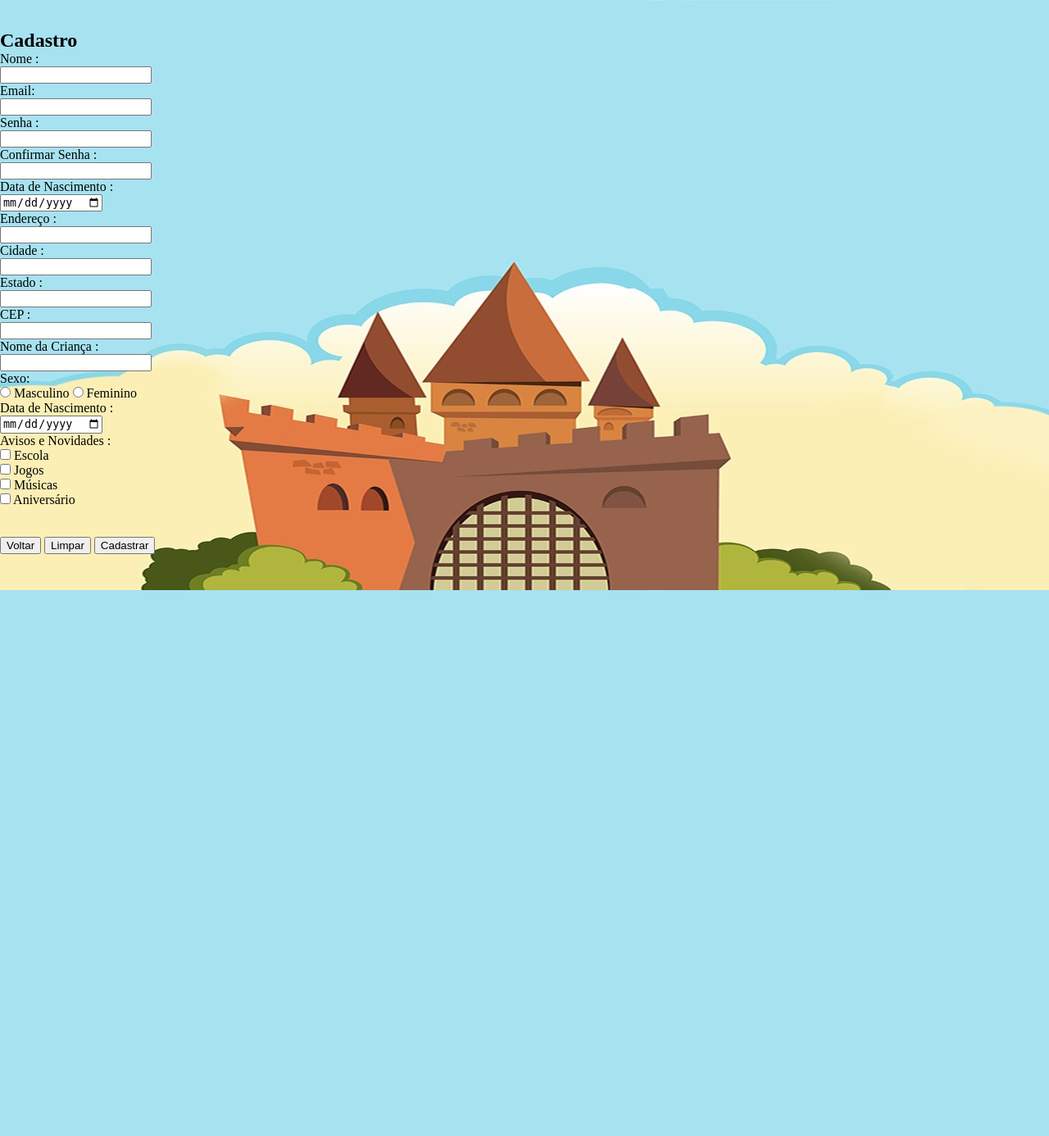
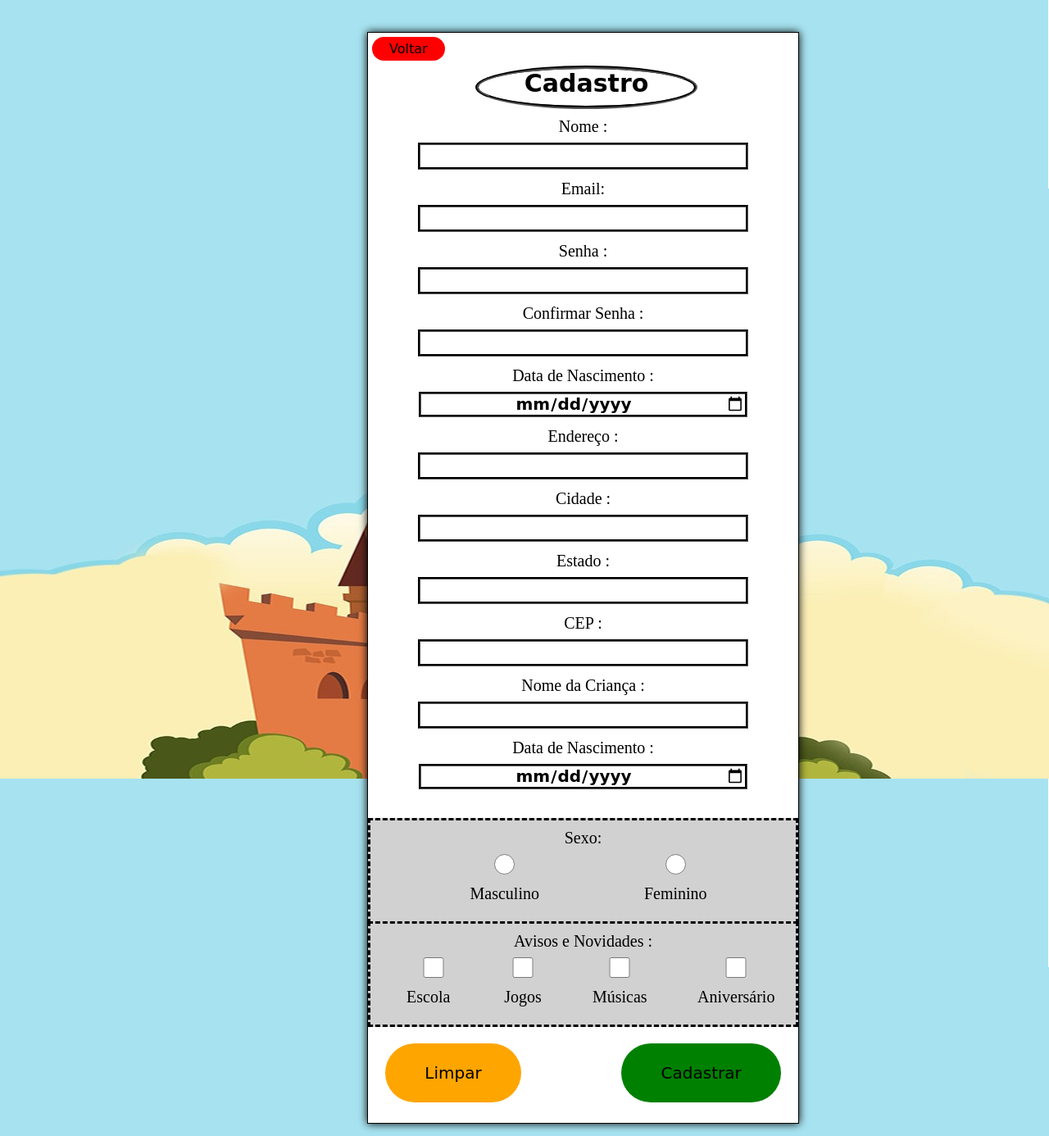
Before and after one commit to giorgio270/Projeto-Castelo-Animado, a PHP site: page /cadastro.html in a window 1280 px wide. Shown: the whole page at 82% size. Before the commit the page ends 720 px from the top, so only its background shows below. Run offline with PHP 8.4, Linux system fonts and the light colour scheme.

Commit message:
CSS Tela de Cadastro

```diff
--- a/cadastro.html
+++ b/cadastro.html
@@ -6,11 +6,13 @@
     <link rel="stylesheet" href="estilo.css">
     <title>Castelo Animado - Cadastro</title>
 </head>
-<body>
+<body class="cadastroBody">
     <br/><br/>
-    <h2>Cadastro</h2>
     <div class="formCadastro">
+        <a href="index.html"><input type="button" class="button" id="voltarCadastro" name="cancel" value="Voltar" /></a>
+        <h2 id="formTitle">Cadastro</h2>
             <form action="https://casteloanimado.azurewebsites.net/gravarusuario.php" method="post">
+                <div class="formHead">
                     Nome :<br/>
                     <input type="text" name="nome" maxlength="50" required pattern="[A-Za-z ]{1,50}"/><br/>
                     Email:<br/>
@@ -44,20 +46,34 @@
                     <input type="number" name="cep"/><br/>
                     Nome da Criança :<br/>
                     <input type="text" name="nomeCrianca" maxlength="50" required pattern="[A-Za-z ]{1,50}"/><br/>
+                    <span id="nascimento">Data de Nascimento :</span><br/>
+                    <input type="date" name="dataNascCrianca" required min="2006-01-01"/><br/><br/>
+                    <div class="sexo">
                         Sexo:<br/>
-            <input type="radio" name="sexo" value="M"/> Masculino
-            <input type="radio" name="sexo" value="F"/> Feminino </br>
-            Data de Nascimento :<br/>
-            <input type="date" name="dataNascCrianca" required min="2006-01-01"/><br/>
+                        <span id="masc"><input type="radio" name="sexo" value="M"/>Masculino</span>
+                        <span><input type="radio" name="sexo" value="F"/>Feminino</span>
+                    </div><br/><br/><br/><br/>
+                        <div class="avisosNovidades">
                             Avisos e Novidades :<br/>
-            <input type="checkbox" name="escola" value="1"/> Escola<br/>
-            <input type="checkbox" name="jogos" value="1"/> Jogos<br/>
-            <input type="checkbox" name="musicas" value="1"/> Músicas<br/>
-            <input type="checkbox" name="aniversario" value="1"/> Aniversário<br/>
-            <br/><br/>
-        <a href="index.html"><input type="button" name="cancel" value="Voltar" /></a>
-        <input type="reset" name="clear" value="Limpar" />
-        <input type="submit" name="cadastrar" value="Cadastrar"/>
+                            <div class="checkboxes">
+                                <input type="checkbox" name="escola" value="1"/>
+                                <label for="escola">Escola</label>
+                            </div>
+                            <div class="checkboxes">
+                                <input type="checkbox" name="jogos" value="1"/> Jogos
+                            </div>
+                            <div class="checkboxes">
+                                <input type="checkbox" name="musicas" value="1"/> Músicas
+                            </div>
+                            <div class="checkboxes">
+                                <input type="checkbox" name="aniversario" value="1"/> Aniversário
+                            </div>
+                        </div>
+                </div>
+                <div class="formButtons">
+                    <input type="reset" class="button" name="clear" value="Limpar" />
+                    <input type="submit" class="button" name="cadastrar" value="Cadastrar"/>
+                </div>
             </form>
     </div>
 </body>
--- a/estilo.css
+++ b/estilo.css
@@ -57,7 +57,7 @@ body {
 
 .conteudo{
     width: 100%;
-    height: 765px;
+    height: 763px;
     display: block;
     margin-top: 30%;
 }
@@ -140,7 +140,7 @@ body {
     margin-left: 40%;
 }
 
-.formLogin #formTitle{
+#formTitle{
     font-family: 'Comic Sans MS';
     border: black groove 4px;
     width:50%;
@@ -176,7 +176,7 @@ body {
     color:black;
 }
 
-.formLogin  .button{
+.button{
     border: none;
     text-decoration: none;
     font-size: 20px;
@@ -188,7 +188,7 @@ body {
     border-radius: 50px;
 }
 
-.formLogin .button:hover{
+.button:hover{
     font-size: 22px;
     font-weight: bold;
     cursor: pointer;
@@ -205,3 +205,86 @@ body {
     float: right;
     margin-right: 17px;
 }
+
+.formCadastro{
+    font-size: 20px;
+    padding-top: 40px;
+    box-shadow: 0px 0px 10px;
+    background-color: white;
+    width: 525px;
+    height: 1290px;
+    text-align: center;
+    border: black solid 1px;
+    margin-top: 0.2%;
+    margin-left: 35%;
+    margin-bottom: 15px;
+}
+
+.formCadastro .formHead input{
+    margin-bottom: 12px;
+}
+
+.formCadastro .formHead input{
+    text-align: center;
+    font-family: 'Comic Sans MS';
+    border: black groove 3px;
+    margin-top: 8px;
+    font-weight: bold;
+    font-size: 20px;
+    width: 75%;
+    height: 25px;
+}
+.formCadastro .checkboxes{
+    float: left;
+    margin-left:44px
+}
+
+.formCadastro .sexo span{
+    float: left;
+    margin-left:115px
+}
+
+.formCadastro .checkboxes label{
+    float:inline-start;
+}
+
+.formCadastro .formButtons{
+    margin-top: 100px;
+    float: unset;
+    padding: 1% 4%;
+}
+
+#voltarCadastro{
+    font-size: 16px;
+    padding: 1% 4%;
+    display: unset;
+    float: left;
+    margin-top: -35px;
+    margin-left: 5px;
+    background-color: red;
+}
+
+.formCadastro .avisosNovidades, .sexo{
+    border: black dashed 3px;
+    border-collapse: separate;
+    padding-bottom: 90px;
+    padding-top: 10px;
+    margin-bottom: -95px;
+    background-color:#D1D1D1;
+}
+
+.formCadastro .formButtons .button:first-child{
+    margin-top: 10px;
+    background-color: orange;
+    float: left;
+    margin-right: 17px;
+}
+
+.formCadastro .formButtons .button:last-child{
+    margin-top: 10px;
+    background-color: green;
+    float: right;
+    margin-left: 17px;
+}
+
+.cadastroBody{background-image: url(imagens/bgCadastro.jpeg);}
```
Also changed, not shown: imagens/bgCadastro.jpeg (added). Lines whose indentation alone changed are shown as unchanged.
